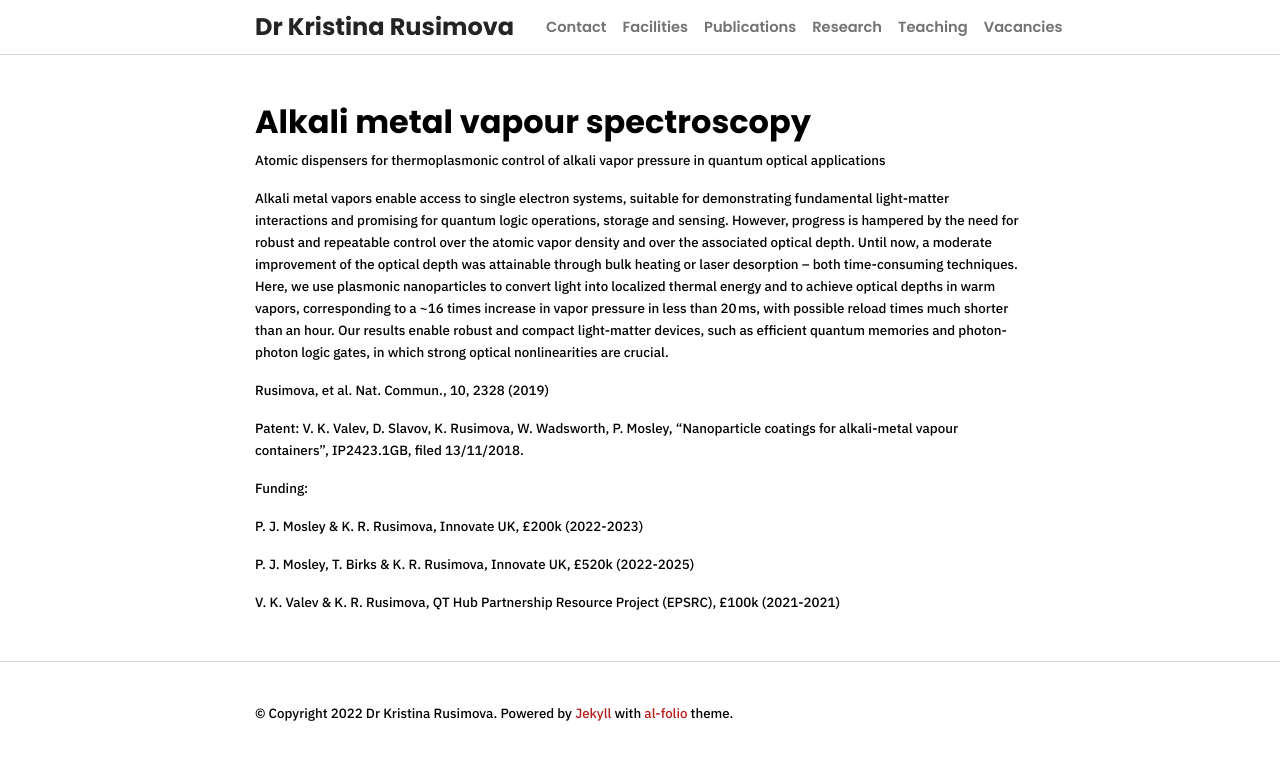
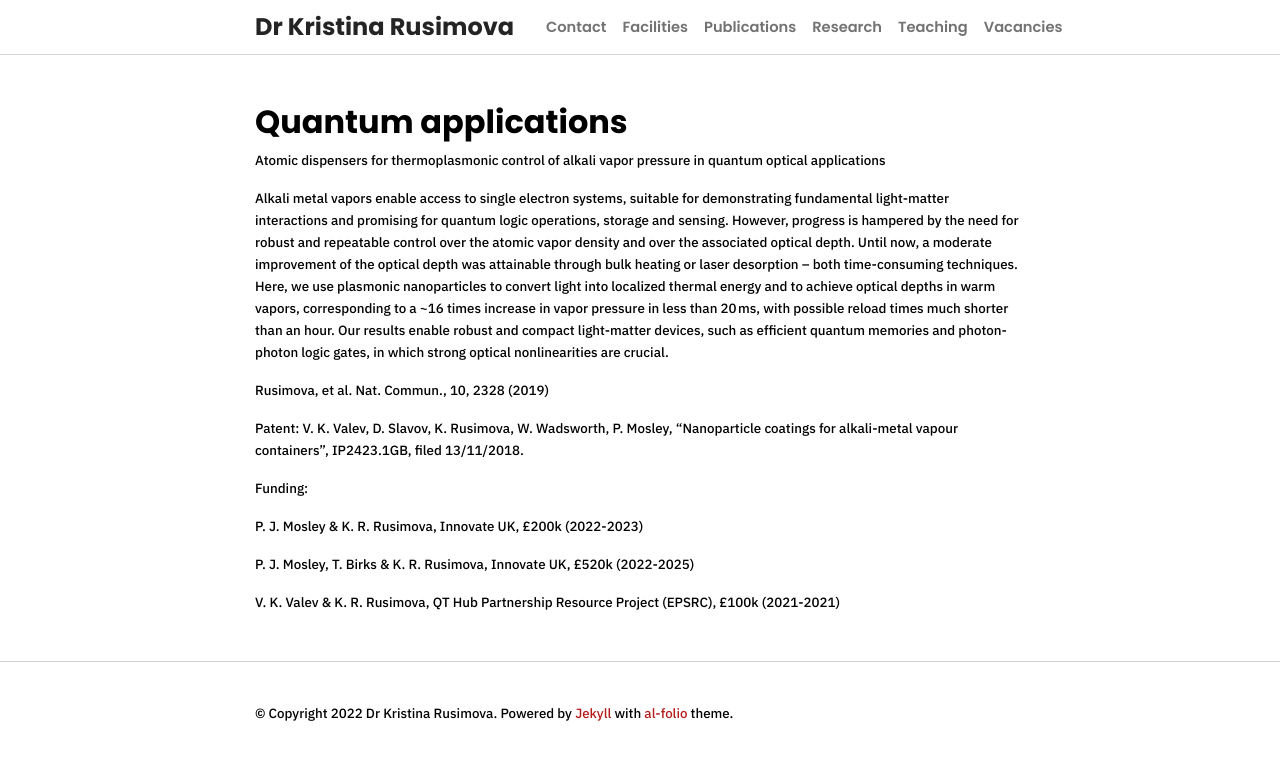
Before and after one commit to kristinarusimova/kristinarusimova.github.io, a Jekyll site: the page built from _projects/alkemmy.md, in a window 1280 px wide. Shown: the top 760 px of the page. Built offline with Jekyll 4.4.1, drawn with Linux system fonts in a browser that asks for light colours; nearby versions of some CDN libraries; a style sheet for code colours, icons or effects is not loaded.

Commit message:
Update alkemmy.md
updated title

```diff
--- a/_projects/alkemmy.md
+++ b/_projects/alkemmy.md
@@ -1,6 +1,6 @@
 ---
 layout: page
-title: Alkali metal vapour spectroscopy
+title: Quantum applications
 description: Atomic dispensers for thermoplasmonic control of alkali vapor pressure in quantum optical applications
 location: University of Bath
 img: /assets/img/alkemmy.png
```
